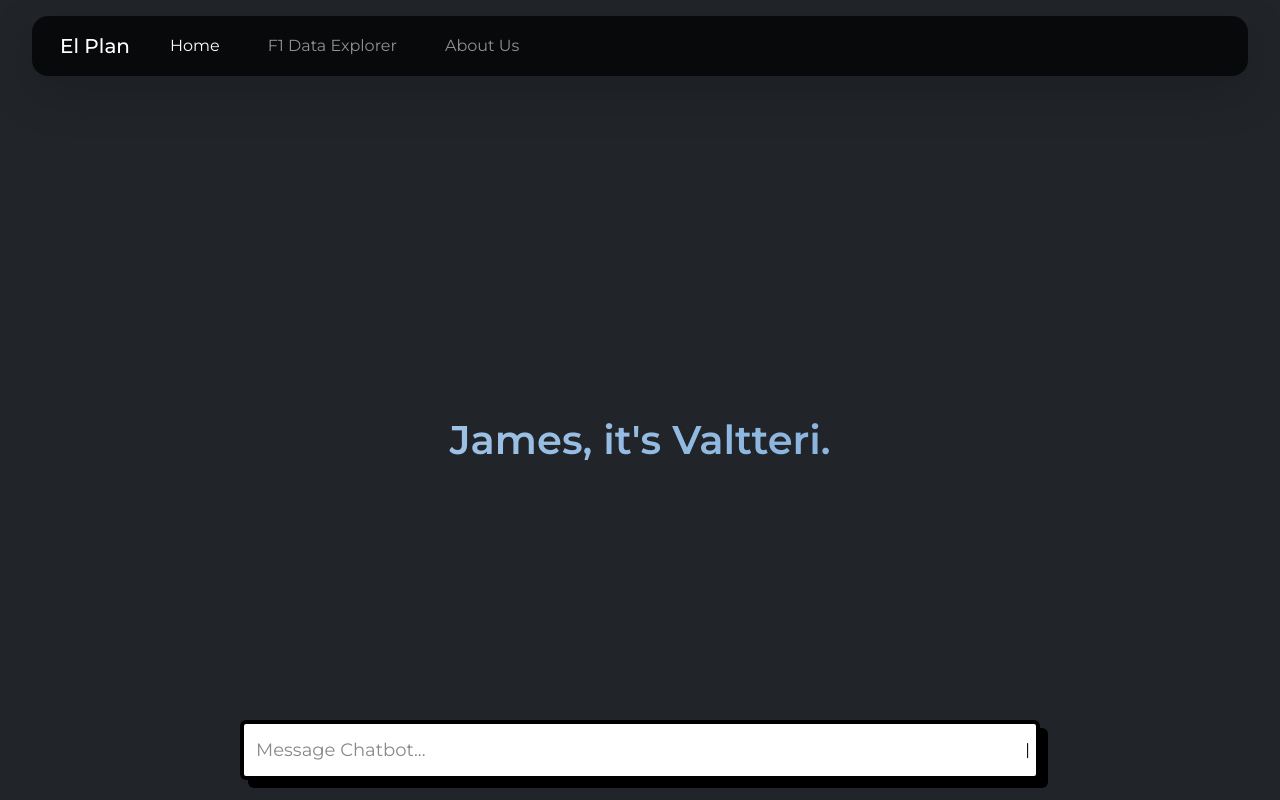
After one commit to Z33xD/El-Plan-STEM, a Django app: template backend/templates/genchatbot.html in a window 1280 px wide. The commit adds this page. Run offline with Django 5.2, Linux system fonts and the light colour scheme; the template is opened without the code that fills it, so the values that code supplies are empty.

Commit message:
Made a basic generation chatbot page

```diff
--- a/backend/static/css/chatbot.css
+++ b/backend/static/css/chatbot.css
@@ -545,3 +545,21 @@ body,
   scrollbar-width: none; /* Firefox */
   -ms-overflow-style: none; /* Internet Explorer and Edge */
 }
+
+.plain-chat-placeholder {
+  position: absolute;
+  top: 55%;
+  left: 50%;
+  transform: translate(-50%, -50%);
+  font-size: 40px;
+  font-weight: 600;
+  text-align: center;
+  pointer-events: none;
+  z-index: 5;
+
+  background: linear-gradient(270deg, #3F85CA, #73A6D9, #A7C7E7, #F6F8FF);
+  background-size: 800% 800%;
+  -webkit-background-clip: text;
+  -webkit-text-fill-color: transparent;
+  animation: gradientAnimation 10s ease infinite;
+}
--- /dev/null
+++ b/backend/templates/genchatbot.html
@@ -0,0 +1,50 @@
+<!DOCTYPE html>
+<html lang="en">
+<head>
+    <meta charset="UTF-8" />
+    <meta name="viewport" content="width=device-width, initial-scale=1.0" />
+    <title>Chatbot</title>
+    <link rel="icon" type="image/x-icon" href="../static/images/el-plan-logo.png">
+    <link href="https://fonts.googleapis.com/css2?family=Montserrat:wght@300;400;500;600;700&display=swap" rel="stylesheet">
+    <link rel="stylesheet" href="../static/css/chatbot.css">
+    <link href="https://cdn.jsdelivr.net/npm/bootstrap@5.3.6/dist/css/bootstrap.min.css" rel="stylesheet" integrity="sha384-4Q6Gf2aSP4eDXB8Miphtr37CMZZQ5oXLH2yaXMJ2w8e2ZtHTl7GptT4jmndRuHDT" crossorigin="anonymous">
+</head>
+
+<body class="bg-dark text-white">
+
+    <div class="navbar">
+        <nav class="navbar navbar-expand-lg navbar-dark navbar-custom shadow-lg rounded-4 mt-3 position-absolute start-0 end-0 mx-auto" style="z-index: 1030; max-width: 95%;">
+            <div class="container-fluid">
+            <a class="navbar-brand" href="home.html">
+                El Plan
+            </a>
+            <button class="navbar-toggler" type="button" data-bs-toggle="collapse" data-bs-target="#navbarNavAltMarkup" aria-controls="navbarNavAltMarkup" aria-expanded="false" aria-label="Toggle navigation">
+                <span class="navbar-toggler-icon"></span>
+            </button>
+            <div class="collapse navbar-collapse" id="navbarNavAltMarkup">
+                <div class="navbar-nav">
+                <a class="nav-link nav-button active" aria-current="page" href="home.html">Home</a>
+                <a class="nav-link nav-button" href="#">F1 Data Explorer</a>
+                <a class="nav-link nav-button" href="aboutus.html">About Us</a>
+                </div>
+            </div>
+            </div>
+        </nav>
+    </div>
+
+    <div class="chat-container container" style="max-width: 900px; margin: 0 auto;">
+        <div id="chat-window" class="container-fluid"></div>
+            <div id="chat-placeholder" class="plain-chat-placeholder">
+                James, it's Valtteri.
+            </div>
+        <div class="input-bar-wrapper">
+            <div class="input-container">
+                <input id="user-input" class="input" type="text" placeholder="Message Chatbot..." onkeydown="handleKey(event)" />
+            </div>
+        </div>
+    </div>
+
+    <script src="https://cdn.jsdelivr.net/npm/bootstrap@5.3.6/dist/js/bootstrap.bundle.min.js" integrity="sha384-j1CDi7MgGQ12Z7Qab0qlWQ/Qqz24Gc6BM0thvEMVjHnfYGF0rmFCozFSxQBxwHKO" crossorigin="anonymous"></script>
+    <script src="../static/js/chatbot.js"></script>
+</body>
+</html>
```
